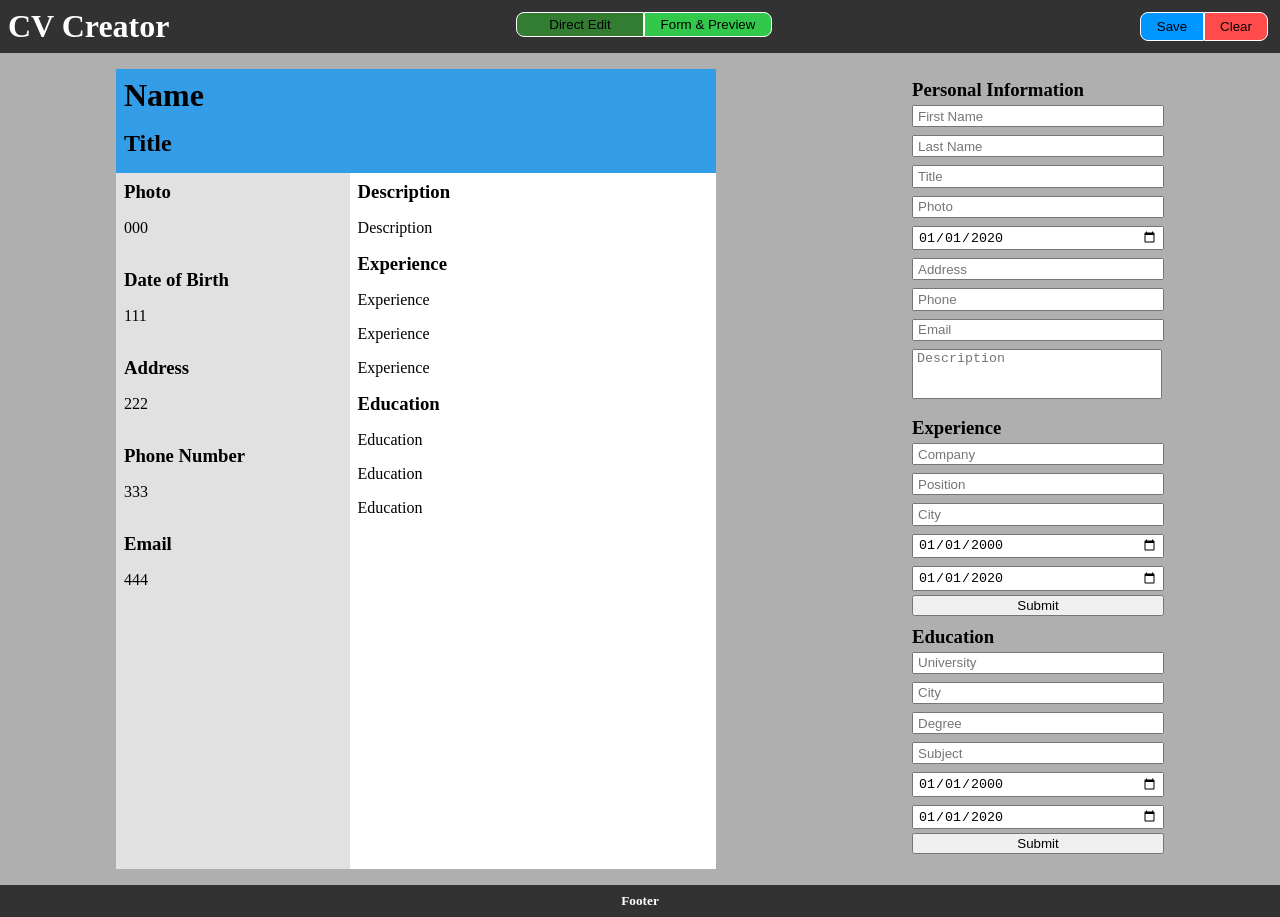
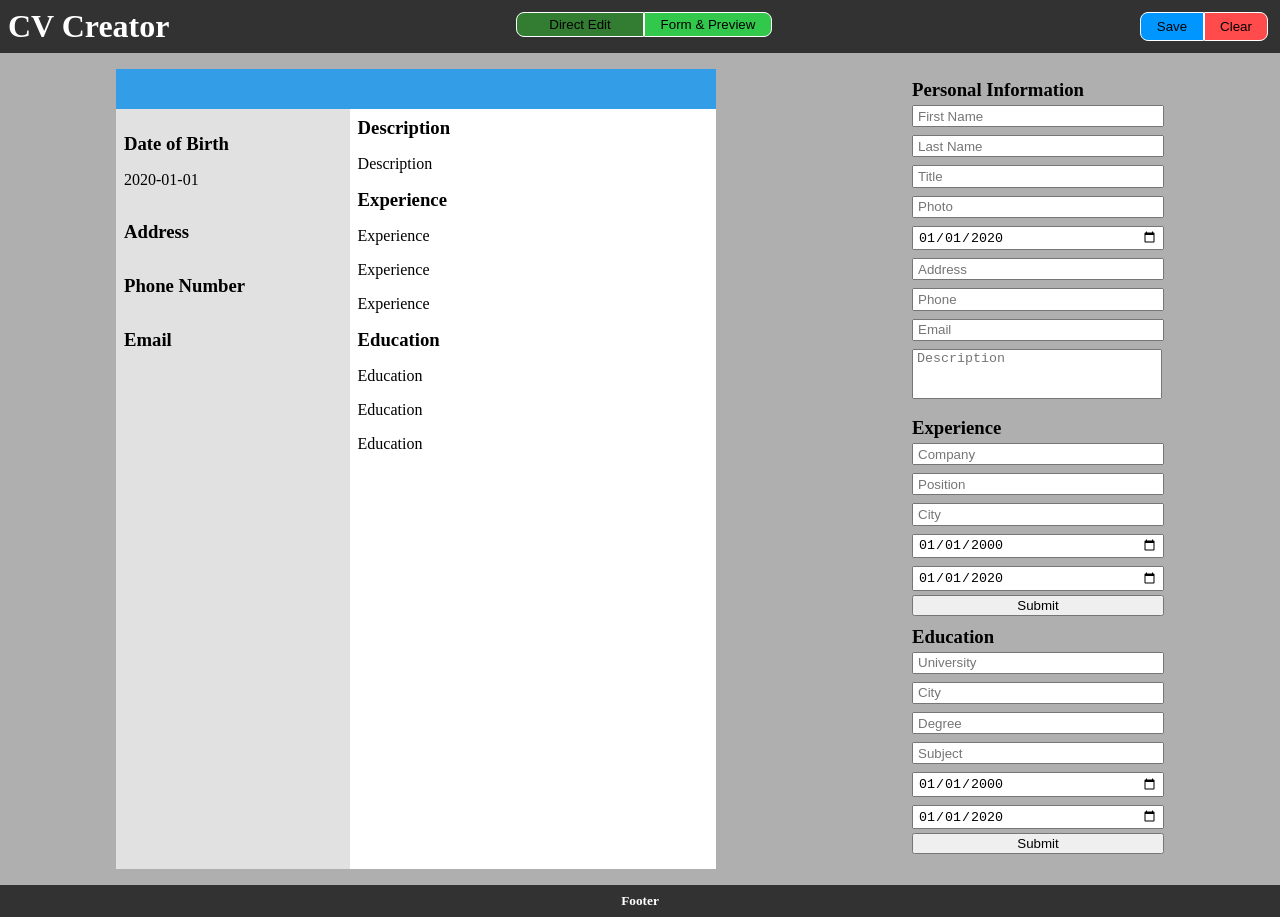
Before and after one commit to gizinski-jacek/cv-project-react, a React (Create React App) app: page / in a window 1280 px wide. Both pictures are taken after a click on the button "Form & Preview". Built offline with nearby package versions, Linux system fonts and the light colour scheme.

Commit message:
Destructuring props and displaying on preview CV form (WIP).

```diff
--- a/src/components/CVcomponents/FormPreviewCVcomponents/PreviewCV.js
+++ b/src/components/CVcomponents/FormPreviewCVcomponents/PreviewCV.js
@@ -1,33 +1,35 @@
-function PreviewCV() {
+function PreviewCV(props) {
+	const { personal, experience, education } = props.data;
 	return (
 		<>
 			<div className='headerCV'>
 				<div className='personalInformationCV'>
-					<h1>Name</h1>
-					<h2>Title</h2>
+					<h1>
+						{personal.firstName} {personal.lastName}
+					</h1>
+					<h2>{personal.title}</h2>
 				</div>
 			</div>
 			<div className='mainBodyCV'>
 				<div className='leftPanelCV'>
 					<div>
-						<h3>Photo</h3>
-						<p>000</p>
+						<h3>{personal.photo}</h3>
 					</div>
 					<div>
 						<h3>Date of Birth</h3>
-						<p>111</p>
+						<p>{personal.birth}</p>
 					</div>
 					<div>
 						<h3>Address</h3>
-						<p>222</p>
+						<p>{personal.address}</p>
 					</div>
 					<div>
 						<h3>Phone Number</h3>
-						<p>333</p>
+						<p>{personal.phone}</p>
 					</div>
 					<div>
 						<h3>Email</h3>
-						<p>444</p>
+						<p>{personal.email}</p>
 					</div>
 				</div>
 				<div className='rightPanelCV'>
```
